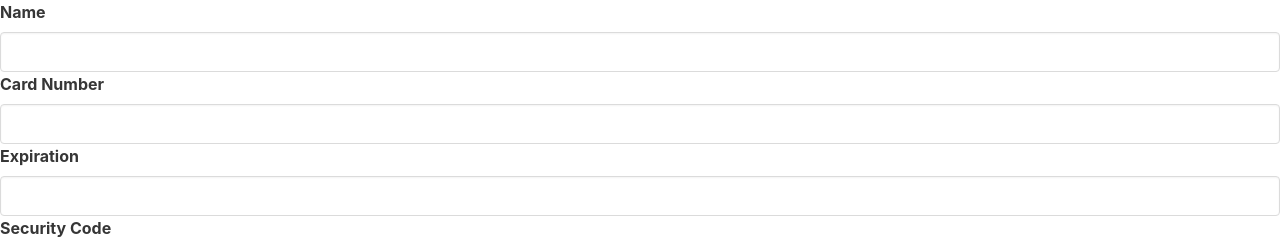
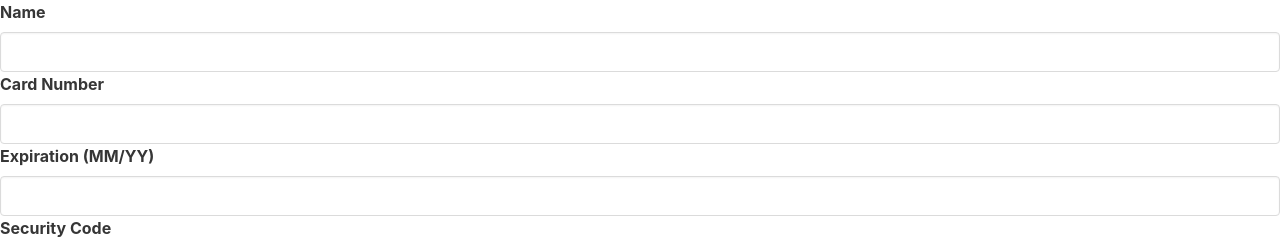
Before and after one commit to BillStephens2022/CreditCard-Angular, an Angular app: page / in a window 1280 px wide. Shown: the top 239 px of the page. Built offline with nearby package versions, Linux system fonts and the light colour scheme.

Commit message:
minor update to form label

```diff
--- a/src/app/card-form/card-form.component.html
+++ b/src/app/card-form/card-form.component.html
@@ -5,7 +5,7 @@
     [control]="cardForm.controls.cardNumber"
   ></app-input>
   <app-input
-    label="Expiration"
+    label="Expiration (MM/YY)"
     [control]="cardForm.controls.expiration"
   ></app-input>
   <app-input
```
